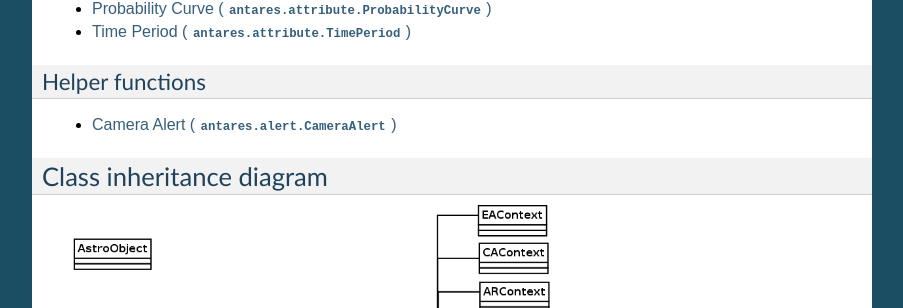
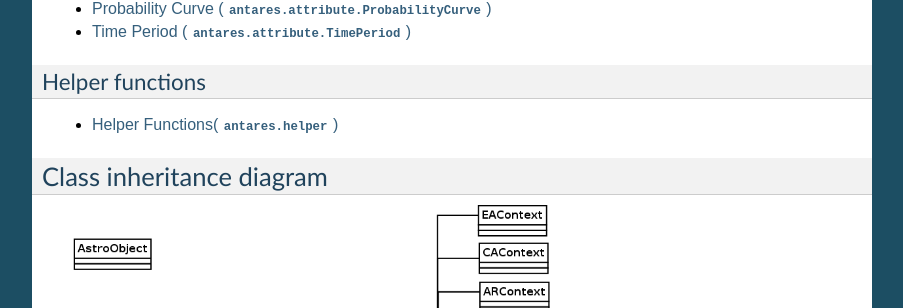
Before and after one commit to AzNOAOTares/antares-base, a Sphinx documentation site: the page built from doc/source/index.rst, in a window 1280 px wide and 900 px high, scrolled down 852 px. Shown: the part 144-452 px from the top of the window, without its empty margins (198-1101 px from the left). Built offline with Sphinx 7.4.7, drawn with Linux system fonts in a browser that asks for light colours.

Commit message:
change title

```diff
--- a/doc/source/helper/index.rst
+++ b/doc/source/helper/index.rst
@@ -4,7 +4,7 @@
    contain the root `toctree` directive.
 
 ******************************************************
-Camera Alert ( :py:class:`antares.alert.CameraAlert` )
+Helper Functions( ``antares.helper`` )
 ******************************************************
 
 .. automodule:: antares.helper
```
